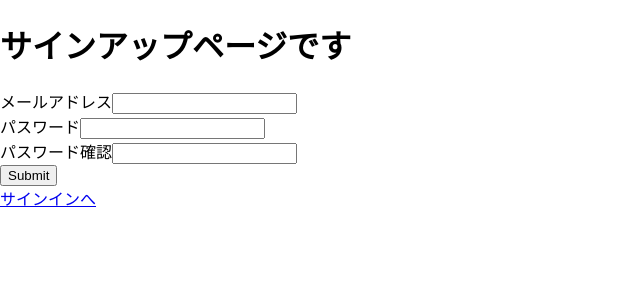
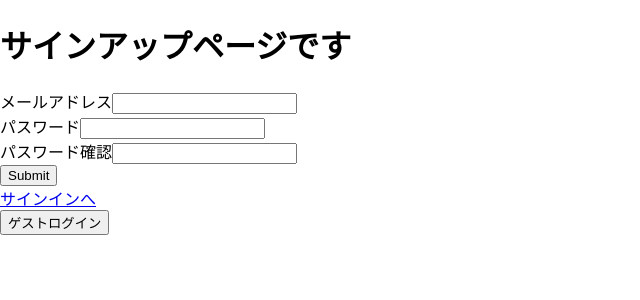
Before and after one commit to Ryocchi-Muscle/bkfitapp-frontend, a React (Create React App) app: page /signup in a window 1280 px wide. Shown: the top 300 px of the page, without its empty margins (0-640 px from the left). Built offline with nearby package versions, Linux system fonts and the light colour scheme; what axios-case-converter would draw is missing.

Commit message:
App.js→App.jsx

```diff
--- a/src/api/auth.js
+++ b/src/api/auth.js
@@ -25,7 +25,9 @@ export const signOut = () => {
 
 // ログインユーザーの取得
 export const getCurrentUser = () => {
-  if (!Cookies.get('_access_token') || !Cookies.get('_client') || !Cookies.get('_uid')) return;
+  if (!Cookies.get('_access_token') || !Cookies.get('_client') || !Cookies.get('_uid'))
+
+     return;
 
   return client.get('/auth/sessions', {
     headers: {
--- /dev/null
+++ b/src/components/GuestLoginButton.jsx
@@ -0,0 +1,25 @@
+// import React from 'react';
+import { useNavigate } from 'react-router-dom';
+
+const GuestLoginButton = () => {
+  const navigate = useNavigate();
+
+  const handleGuestLogin = async () => {
+    // ゲストユーザーとしてログインするAPIリクエストを送信
+    try {
+      // ログインのAPIリクエストを実行
+
+      // ゲストユーザーとしてログイン成功した場合、ホームページに遷移
+      navigate('/home');
+    } catch (error) {
+      // エラーハンドリングを行う
+      console.error('ゲストログインエラー:', error);
+    }
+  };
+
+  return (
+    <button onClick={handleGuestLogin}>ゲストログイン</button>
+  );
+};
+
+export default GuestLoginButton;
--- a/src/components/Home.jsx
+++ b/src/components/Home.jsx
@@ -1,4 +1,4 @@
-import React from 'react';
+// import React from 'react';
 export const Home = () => {
   return <p>Homeページです</p>;
 };
--- a/src/components/SignIn.jsx
+++ b/src/components/SignIn.jsx
@@ -3,7 +3,7 @@ import { useContext, useState } from 'react';
 import { Link, useNavigate } from 'react-router-dom';
 import { signIn } from '../api/auth';
 import { AuthContext } from '../App';
-import React from 'react';
+// import React from 'react';
 
 export const SignIn = () => {
   const { setIsSignedIn, setCurrentUser } = useContext(AuthContext);
--- a/src/components/SignUp.jsx
+++ b/src/components/SignUp.jsx
@@ -3,8 +3,9 @@ import { useState } from 'react';
 import { Link } from 'react-router-dom';
 import { signUp } from '../api/auth';
 // import { AuthContext } from "../App";
-import React from 'react';
+// import React from 'react';
 // import { Route } from 'react-router-dom';
+import GuestLoginButton from './GuestLoginButton'; // GuestLoginButtonコンポーネントのパスを適切に指定する
 
 export const SignUp = () => {
   // const { setIsSignedIn, setCurrentUser } = useContext(AuthContext);
@@ -69,8 +70,13 @@ export const SignUp = () => {
         <button type="submit" onClick={(e) => handleSignUpSubmit(e)}>
           Submit
         </button>
+        <link rel="stylesheet" href="" />
       </form>
       <Link to="/signin">サインインへ</Link>
+      <div>
+      {/* 他のサインアップ関連のUI要素をここに追加 */}
+      <GuestLoginButton />
+    </div>
     </>
   );
 };
```
Also changed, not shown: src/App.jsx (renamed from src/App.js).
